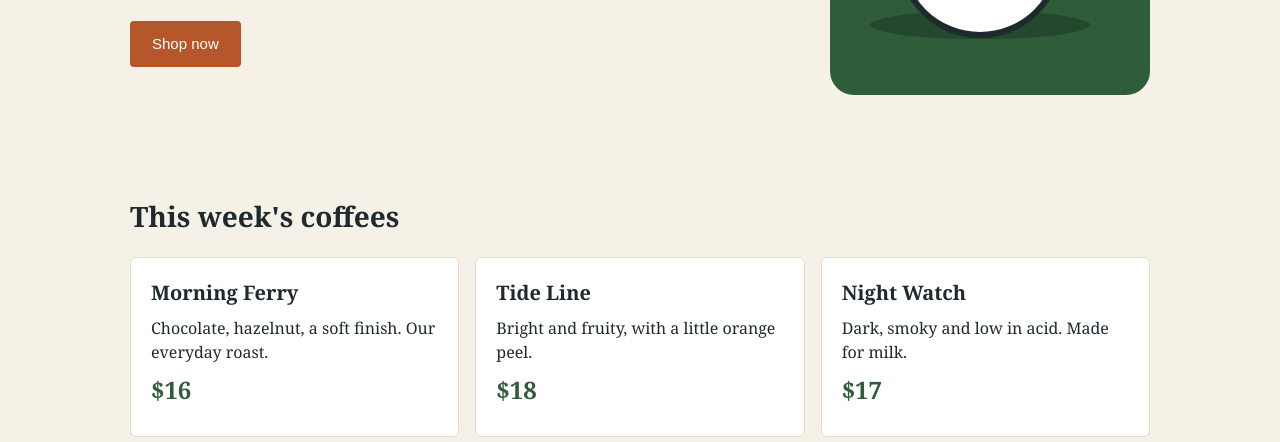
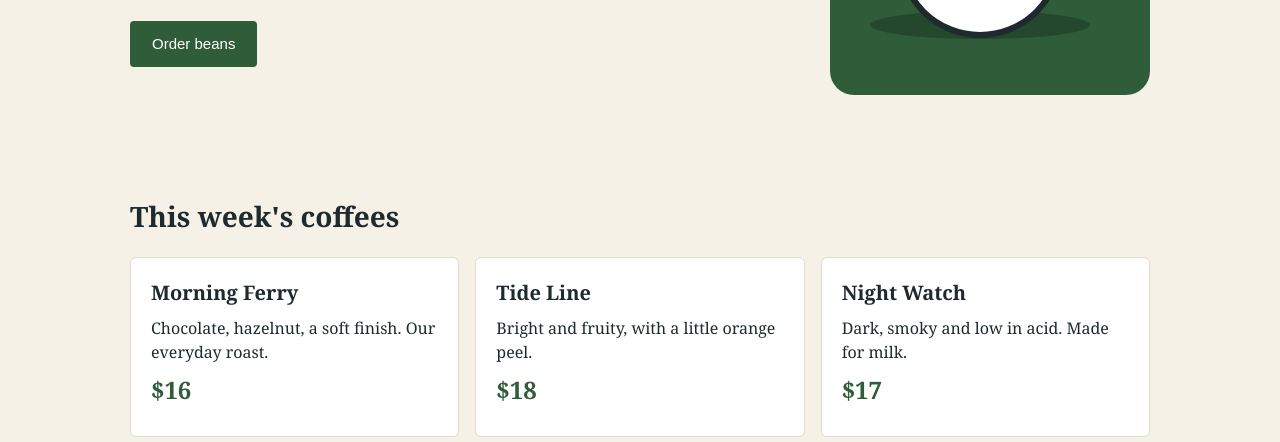
Before and after one commit to AcroyearOne/tenhari-roundtrip-demo, a plain HTML site: page index.html in a window 1280 px wide. Shown: the part 358-800 px from the top of the page. Drawn offline with Linux system fonts and the light colour scheme.

Commit message:
Tenhari: the change for pin 4 on Harbor and Pine (round trip demo)

```diff
--- a/index.html
+++ b/index.html
@@ -24,7 +24,7 @@
           <p class="eyebrow">Small batch roasters</p>
           <h1>Fresh coffee, roasted every week.</h1>
           <p class="lead">We roast on Mondays and ship on Tuesdays, so your bag is never more than a few days old when it reaches you.</p>
-          <a class="button" href="#coffees">Shop now</a>
+          <a class="button" href="#coffees">Order beans</a>
         </div>
         <img class="hero-art" src="assets/cup.svg" alt="A cup of coffee" width="320" height="320" />
       </section>
--- a/styles.css
+++ b/styles.css
@@ -68,7 +68,7 @@ h1 {
 
 .button {
   display: inline-block;
-  background: var(--accent);
+  background: var(--green);
   color: #ffffff;
   padding: 12px 22px;
   border-radius: 4px;
```
